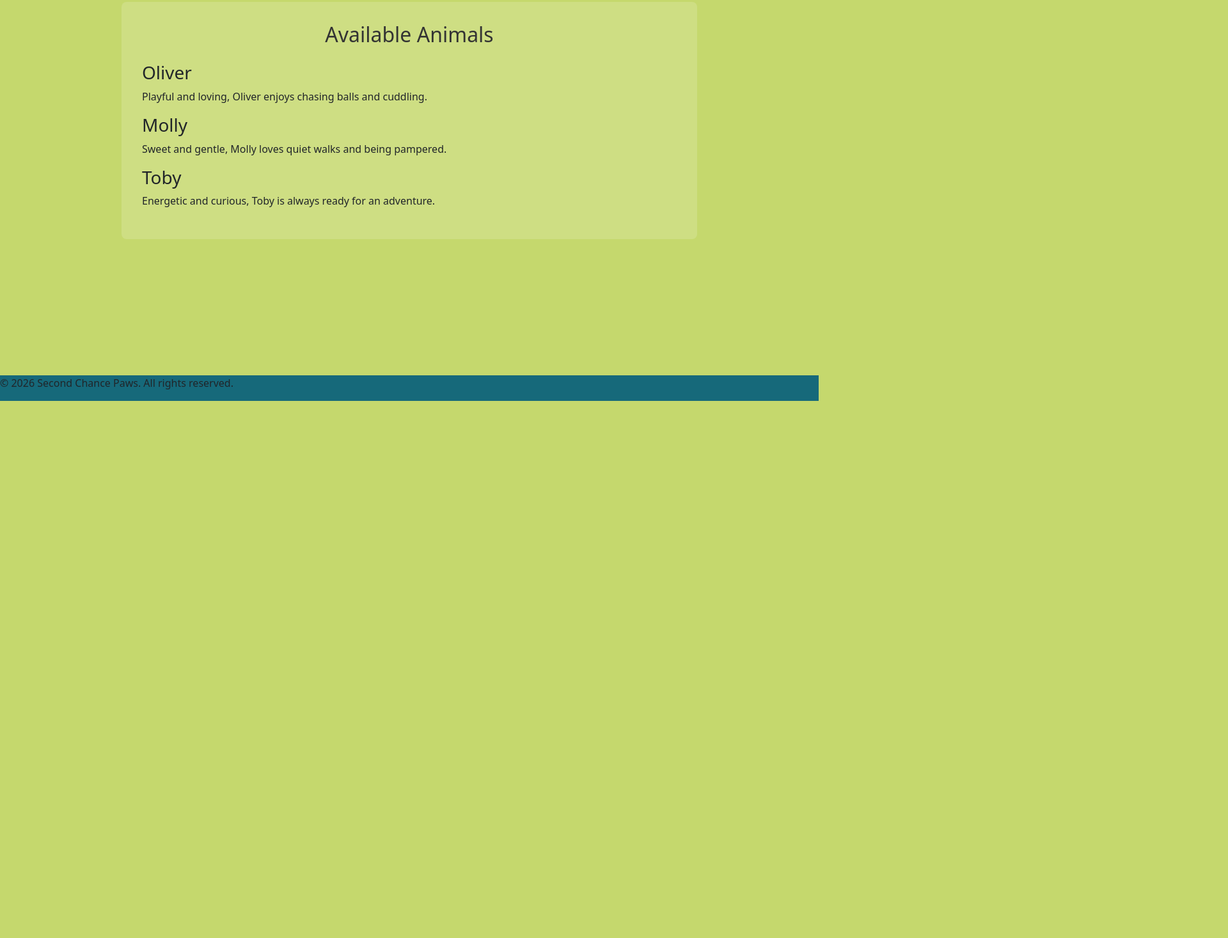
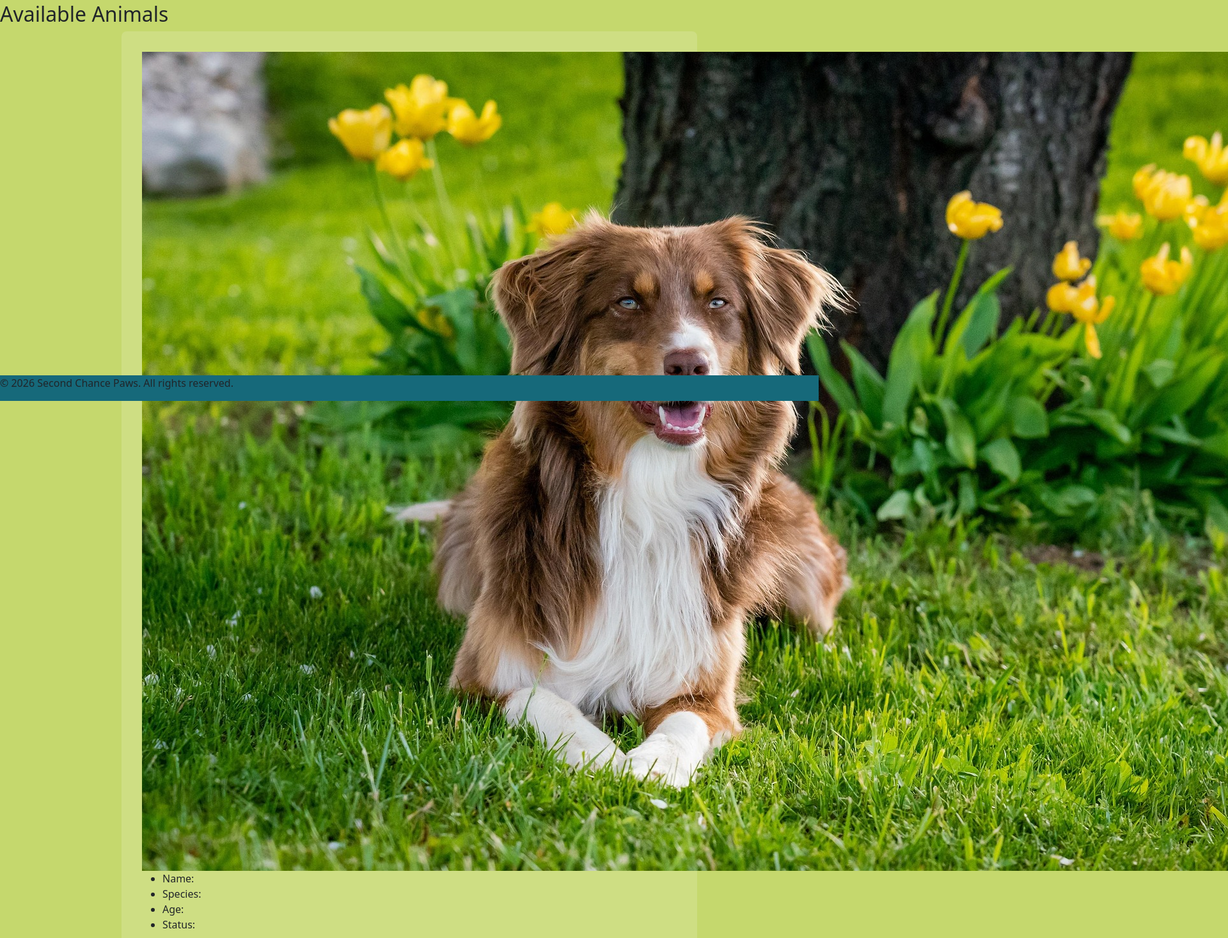
Before and after one commit to tiapetts/SecondChancePaws, a website: page public/animal.html in a window 1280 px wide. Shown: the part 173-1640 px from the top of the page at 64% size, 1920 px wide, since content can reach past the window. Before the commit the page ends 800 px from the top, so only its background shows below. Drawn offline with nearby package versions, Linux system fonts and the light colour scheme.

Commit message:
working on creating cards - looks ugly now, but hold your horses

```diff
--- a/public/animal.html
+++ b/public/animal.html
@@ -51,23 +51,46 @@
 
         </header>
 
+        <h2>Available Animals</h2>
+
         <section class="available-animals-section">
 
-            <h2>Available Animals</h2>
-
             <article class="available-animal">
-                <h3>Oliver</h3>
-                <p>Playful and loving, Oliver enjoys chasing balls and cuddling.</p>
+                <!-- <h3>Oliver</h3>
+                <p>Playful and loving, Oliver enjoys chasing balls and cuddling.</p> -->
+                <img src="img/australian-shepherd-7176981_1920.jpg" alt="australian shepherd" />
+                <ul>
+                    <li>Name:</li>
+                    <li>Species:</li>
+                    <li>Age:</li>
+                    <li>Status:</li>
+                </ul>
             </article>
 
             <article class="available-animal">
-                <h3>Molly</h3>
-                <p>Sweet and gentle, Molly loves quiet walks and being pampered.</p>
+                <!-- <h3>Molly</h3>
+                <p>Sweet and gentle, Molly loves quiet walks and being pampered.</p> -->
+
+                <img src="img/dog-1772759_1920.jpg" alt="Dalmatian" />
+                <ul>
+                    <li>Name:</li>
+                    <li>Species:</li>
+                    <li>Age:</li>
+                    <li>Status:</li>
+                </ul>
             </article>
 
             <article class="available-animal">
-                <h3>Toby</h3>
-                <p>Energetic and curious, Toby is always ready for an adventure.</p>
+                <!-- <h3>Toby</h3>
+                <p>Energetic and curious, Toby is always ready for an adventure.</p> -->
+
+                <img src="img/dog-2178696_1280.jpg" alt="Terrier" />
+                <ul>
+                    <li>Name:</li>
+                    <li>Species:</li>
+                    <li>Age:</li>
+                    <li>Status:</li>
+                </ul>
             </article>
 
         </section>
```
